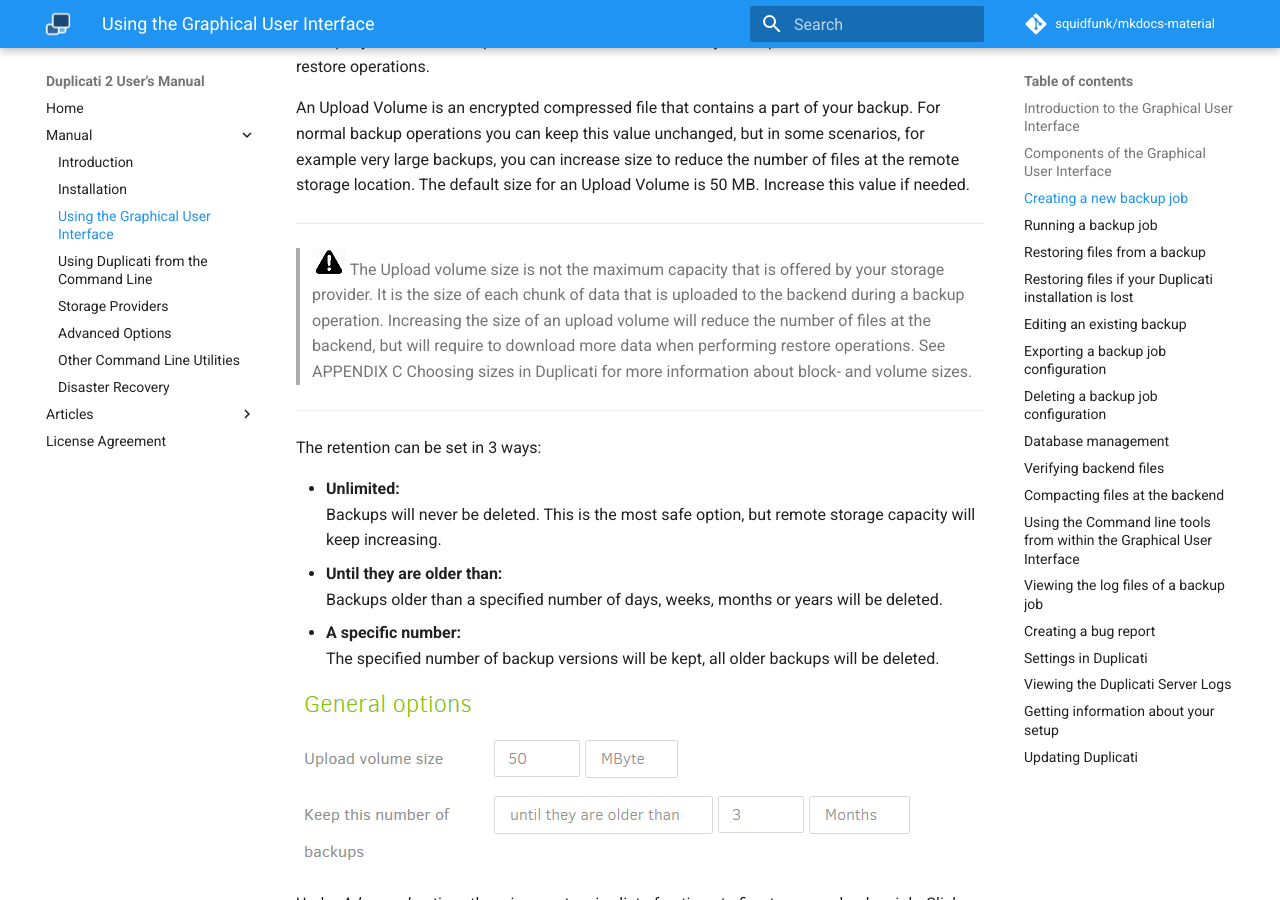
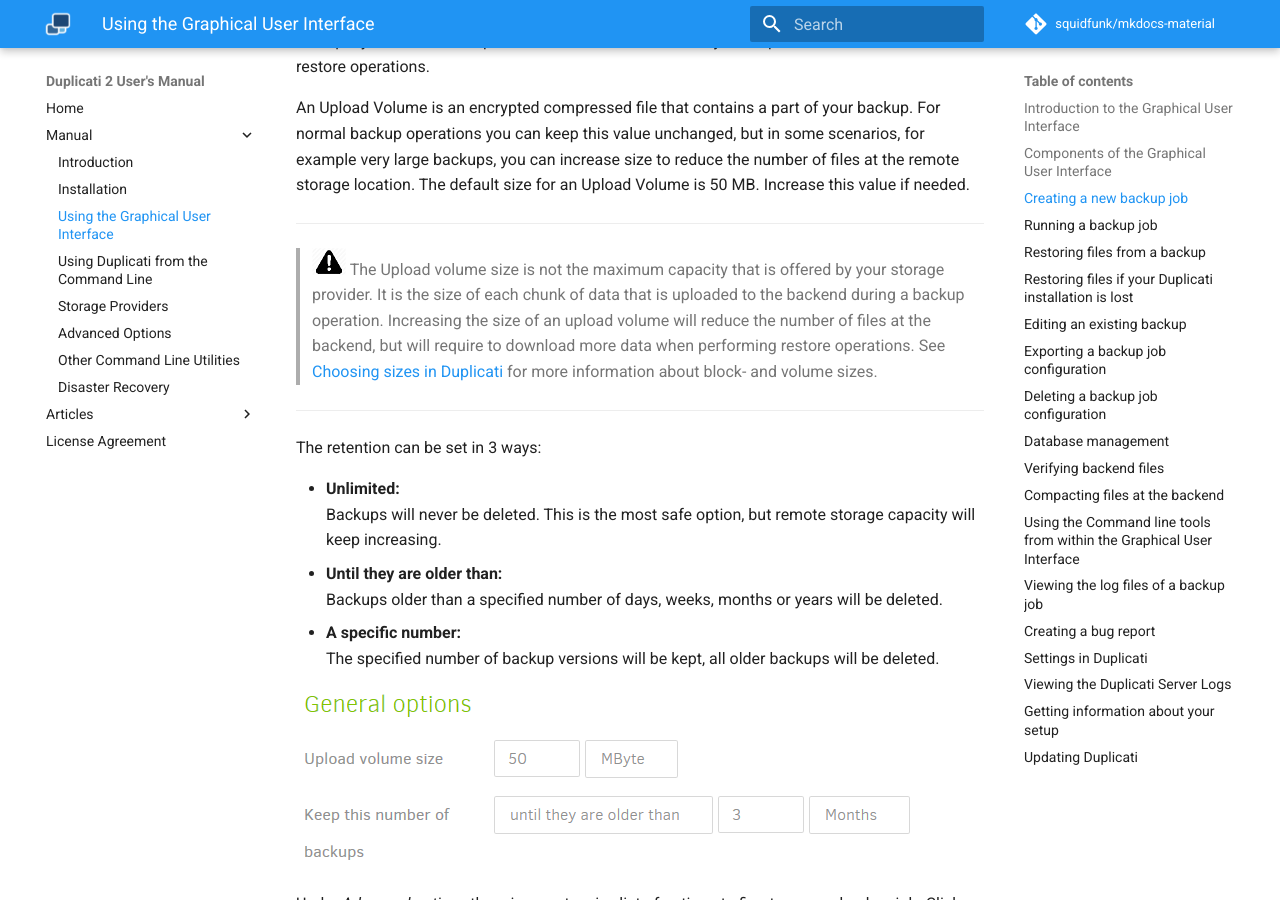
Before and after one commit to kees-z/DuplicatiDocs, an MkDocs documentation site: the page built from docs/03-using-the-graphical-user-interface.md, in a window 1280 px wide and 900 px high, scrolled down 11064 px. Built offline with MkDocs 1.6.1 and Material for MkDocs 9.7.7, drawn with Linux system fonts in a browser that asks for light colours; comment, search, counter and statistics services are not loaded; old or Windows-style settings are respelled for this version of MkDocs; part of the change alters nothing that is shown.

```diff
--- a/docs/03-using-the-graphical-user-interface.md
+++ b/docs/03-using-the-graphical-user-interface.md
@@ -19,7 +19,7 @@ If you don't use the tray icon (for example if you disabled _Launch Duplicati at
 
 The default url is http://localhost:8200
 
-This can be changed by providing command line options to Duplicati.Server.exe or Duplicati.GUI.TrayIcon.exe. See [Duplicati.GUI.TrayIcon.exe](#_duplicati.gui.trayicon.exe), [Duplicati.Server.exe](#_duplicati.server.exe) and [Duplicati.WinowsService.exe](#_duplicati.winowsservice.exe) for more information.
+This can be changed by providing command line options to Duplicati.Server.exe or Duplicati.GUI.TrayIcon.exe. See [Duplicati.GUI.TrayIcon.exe](07-other-command-line-utilities/#duplicati-gui-trayicon-exe), [Duplicati.Server.exe](07-other-command-line-utilities/#duplicati-server-exe) and [Duplicati.WinowsService.exe](07-other-command-line-utilities/#duplicati-windowsservice-exe) for more information.
 
 The first time you start the Duplicati Web interface, this message is presented:
 ![](ss_usinggui_01.png)
@@ -177,7 +177,8 @@ In step 5 you can set the Upload Volume size and how many backups should be avai
 An Upload Volume is an encrypted compressed file that contains a part of your backup. For normal backup operations you can keep this value unchanged, but in some scenarios, for example very large backups, you can increase size to reduce the number of files at the remote storage location. The default size for an Upload Volume is 50 MB. Increase this value if needed.
 
 *****
-> ![](icon_important.png) The Upload volume size is not the maximum capacity that is offered by your storage provider. It is the size of each chunk of data that is uploaded to the backend during a backup operation. Increasing the size of an upload volume will reduce the number of files at the backend, but will require to download more data when performing restore operations. See APPENDIX C Choosing sizes in Duplicati for more information about block- and volume sizes.
+> ![](icon_important.png) The Upload volume size is not the maximum capacity that is offered by your storage provider. It is the size of each chunk of data that is uploaded to the backend during a backup operation. Increasing the size of an upload volume will reduce the number of files at the backend, but will require to download more data when performing restore operations. See [Choosing sizes in Duplicati](
+appendix-c-choosing-sizes-in-duplicati) for more information about block- and volume sizes.
 
 *****
 
@@ -360,7 +361,7 @@ Then file information is being retrieved.
 
 ![](ss_restorefiles_18.png)
 
-After the Fetching path information task has been completed, the restore process is exactly the same as described in [Restoring files from a backup](#_Restoring_files_from).
+After the Fetching path information task has been completed, the restore process is exactly the same as described in [Restoring files from a backup](03-using-the-graphical-user-interface/#restoring-files-from-a-backup).
 
 ## Editing an existing backup
 
@@ -527,7 +528,7 @@ You can delete a backup job if you no longer need to backup the files included i
 
 In the _Delete backup_ screen, you can choose to keep or delete the local database associated with the selected backup job. Default setting is to delete the local database, because it is no longer needed if the backup job no longer exist. In addition to that, the database can be rebuilt from using the files at the backend.
 
-Before deleting a backup job, it is recommended to export the backup job settings to a file. The _Export configuration_ button is a quick link to this function. More about exporting backup configuration can be found in [Exporting a backup job configuration](#_Exporting_a_backup).
+Before deleting a backup job, it is recommended to export the backup job settings to a file. The _Export configuration_ button is a quick link to this function. More about exporting backup configuration can be found in [Exporting a backup job configuration](03-using-the-graphical-user-interface/#exporting-a-backup-configuration).
 
 If you no longer need the backup files themselves, Duplicati can delete these files from the backend, freeing up remote storage space.
 
```
